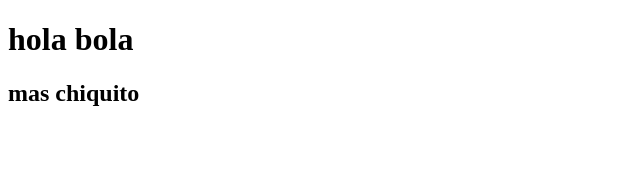
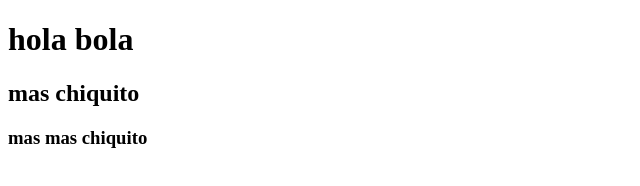
Before and after one commit to RenatoTristan/clase2, a plain HTML site: page index.html in a window 1280 px wide. Shown: the whole page, without its empty margins (0-640 px from the left). Drawn offline with Linux system fonts and the light colour scheme.

Commit message:
hize una cambio de prueba

```diff
--- a/index.html
+++ b/index.html
@@ -8,5 +8,6 @@
 <body>
     <h1>hola bola</h1>
     <h2>mas chiquito</h2>
+    <h3>mas mas chiquito</h3>
 </body>
 </html>
```
